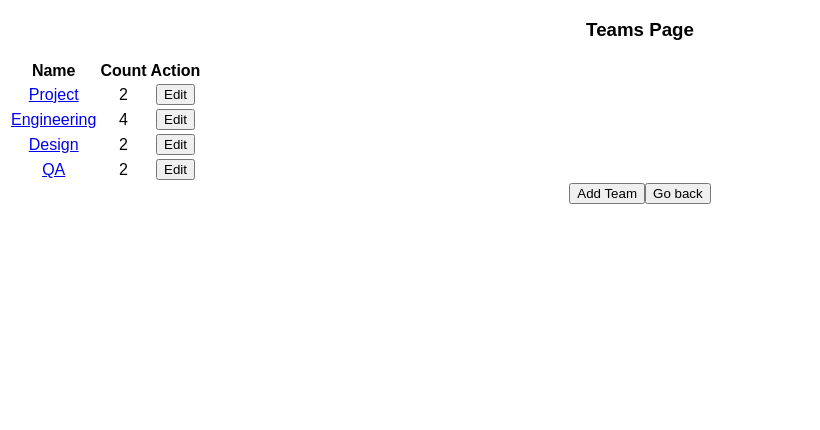
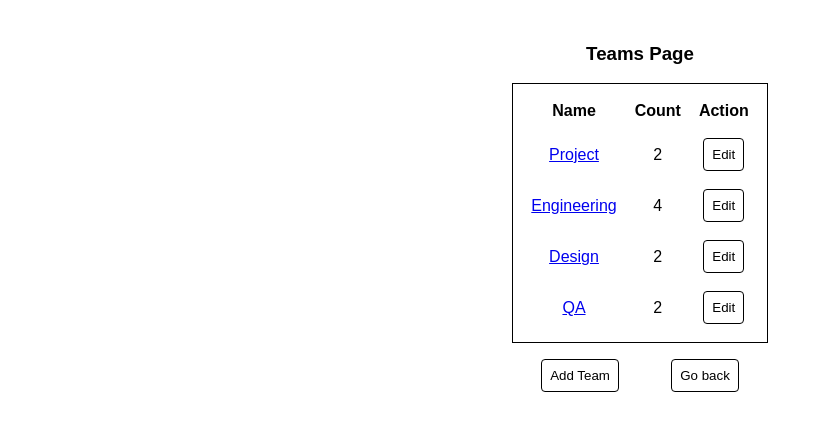
Before and after one commit to hongcheung1/react-todolist-hooks, a React (Create React App) app: page /teams in a window 1280 px wide. Shown: the top 430 px of the page, without its empty margins (0-820 px from the left). Built offline with nearby package versions, Linux system fonts and the light colour scheme.

Commit message:
update styles

```diff
--- a/src/components/Form/FormWrapper.js
+++ b/src/components/Form/FormWrapper.js
@@ -55,7 +55,7 @@ export default function FormWrapper() {
   }
 
   return (
-    <div>
+    <div className="form-container">
       <h3>{title}</h3>
       <form onSubmit={handleSubmit}>
         {type === "member" && (
@@ -63,7 +63,7 @@ export default function FormWrapper() {
         )}
         {type === "team" && <TeamForm data={data} handleChange={handleChange} />}
 
-        <div className="form-body">
+        <div className="actions">
           <button type="submit">{text}</button>
           <Link to='/'><button type='button'>Back</button></Link>
         </div>
--- a/src/components/Home.js
+++ b/src/components/Home.js
@@ -3,7 +3,7 @@ import {Link} from 'react-router-dom';
 export default function Home() {
   return <div>
     <h2>Welcome to Home!</h2>
-    <div>
+    <div className="actions">
       <Link to='/teams'><button>Teams</button></Link>
       <Link to='/members'><button>Members</button></Link>
     </div>
--- a/src/components/Members.js
+++ b/src/components/Members.js
@@ -20,7 +20,7 @@ export default function Members() {
     }
 
   return (
-    <div>
+    <div className="table-container">
       <h3>Members</h3>
       <table>
         <thead>
@@ -48,10 +48,12 @@ export default function Members() {
           ))}
         </tbody>
       </table>
-      <Link to={`/create?type=member&id=${id}`}>
-        <button>Add Member</button>
-      </Link>
-      <button onClick={() => navigate(-1)}>Go back</button>
+      <div className="actions">
+        <Link to={`/create?type=member&id=${id}`}>
+          <button>Add Member</button>
+        </Link>
+        <button onClick={() => navigate(-1)}>Go back</button>
+        </div>
     </div>
   );
 }
--- a/src/components/Teams.js
+++ b/src/components/Teams.js
@@ -7,7 +7,7 @@ export default function Teams() {
   const navigate = useNavigate();
 console.log(teams);
   return (
-    <div className="teams-container">
+    <div className="table-container">
       <h3>Teams Page</h3>
 
       <table>
@@ -35,10 +35,12 @@ console.log(teams);
         </tbody>
       </table>
 
-      <Link to="/create?type=team">
-        <button>Add Team</button>
-      </Link>
-      <button onClick={() => navigate(-1)}>Go back</button>
+      <div className="actions">
+        <Link to="/create?type=team">
+          <button>Add Team</button>
+        </Link>
+        <button onClick={() => navigate(-1)}>Go back</button>
+      </div>
     </div>
   );
 }
--- a/src/styles.css
+++ b/src/styles.css
@@ -2,3 +2,44 @@
   font-family: sans-serif;
   text-align: center;
 }
+
+.table-container {
+  padding: 1rem;
+}
+
+.table-container table {
+  border: 1px solid black;
+  margin:auto;
+}
+
+.table-container table, tr, td, th {
+  padding: 8px;
+}
+
+.form-container {
+  padding: 1rem;
+}
+
+.form-container .form-body {
+  padding: 8px;
+}
+
+.actions {
+  padding: 1rem;
+  display: flex;
+  justify-content: space-around;
+  width: 250px;
+  margin: auto;
+}
+
+button {
+  background: white;
+  border: 1px solid black;
+  cursor: pointer;
+  padding: 8px;
+  border-radius: 4px;
+}
+
+button:hover {
+  background: lightgray;
+}
```
